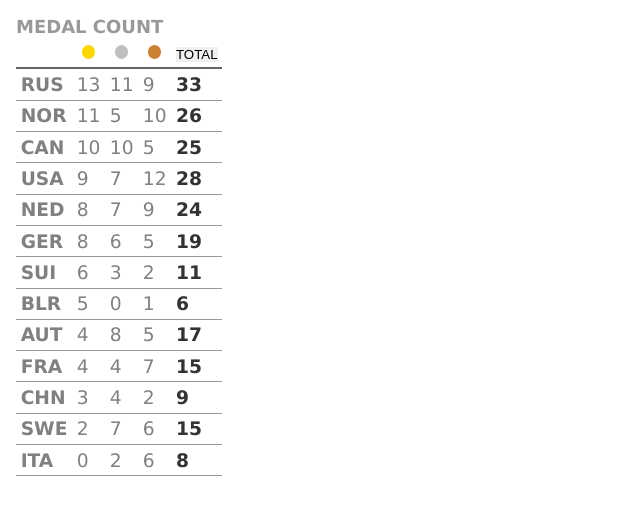
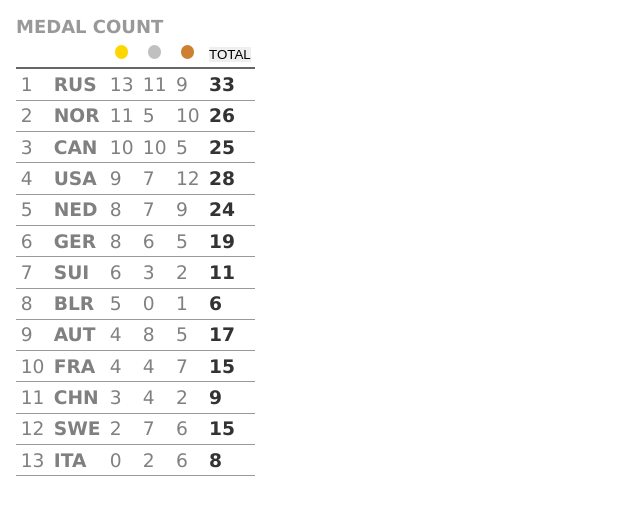
Before and after one commit to leegee/medals-mini-app, a Next.js app: page / in a window 1280 px wide. Shown: the top 506 px of the page, without its empty margins (0-640 px from the left). Built offline with nearby package versions, Linux system fonts and the light colour scheme.

Commit message:
Includes ranking number

```diff
--- a/src/components/MedalTable.tsx
+++ b/src/components/MedalTable.tsx
@@ -35,7 +35,7 @@
         <table className={styles['medal-table']}>
             <thead>
                 <tr>
-                    <th />
+                    <th colSpan={2} />
                     <th>
                         <button className={styles.gold + ' ' + styles.disc} onClick={() => handleSort('gold')} />
                     </th>
@@ -51,8 +51,11 @@
                 </tr>
             </thead>
             <tbody>
-                {sorted.map((entry) => (
+                {sorted.map((entry, index) => (
                     <tr key={entry.code}>
+                        <td>
+                            {index + 1}
+                        </td>
                         <td className={styles.code}>{entry.code}</td>
                         <td>{entry.gold}</td>
                         <td>{entry.silver}</td>
```
